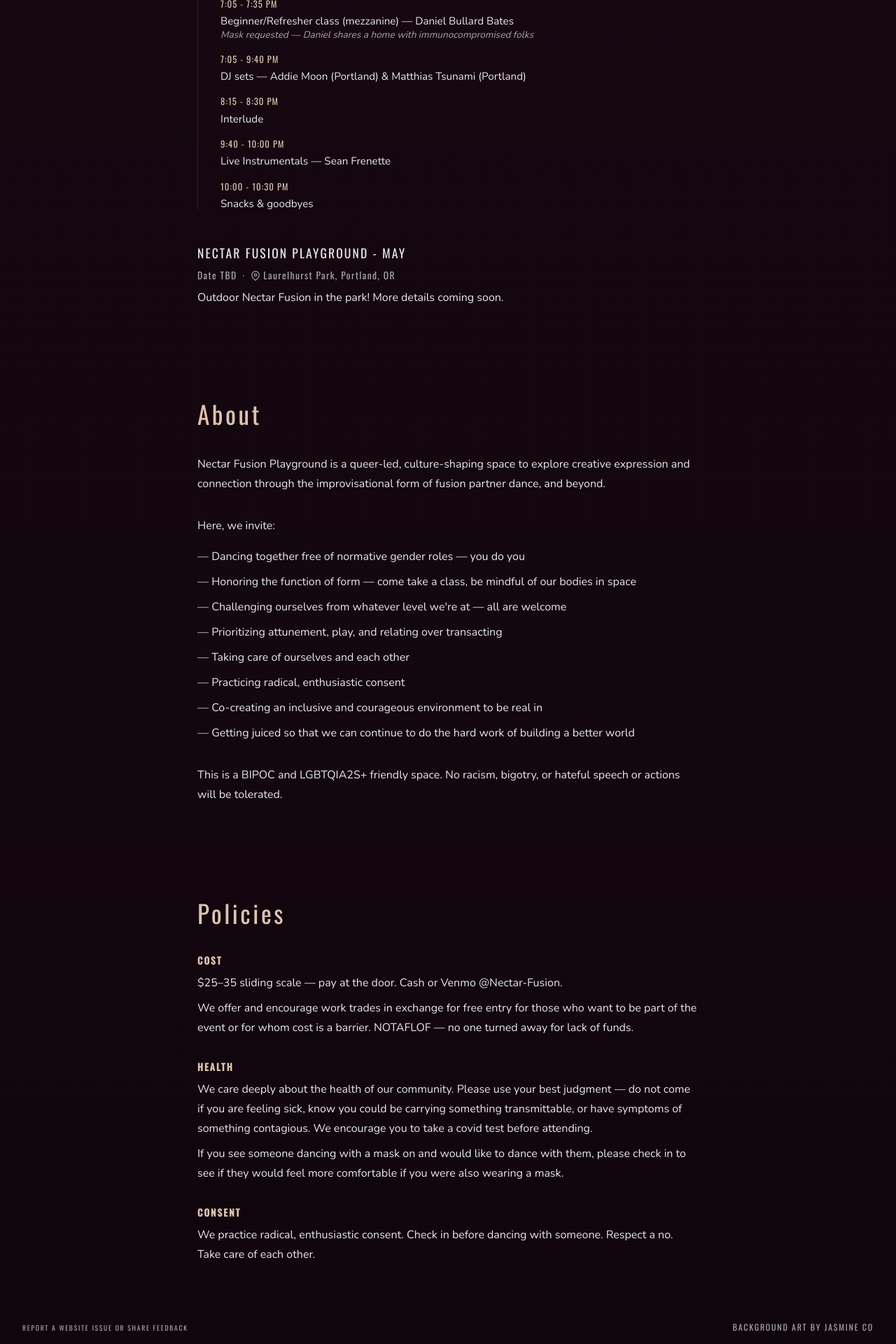
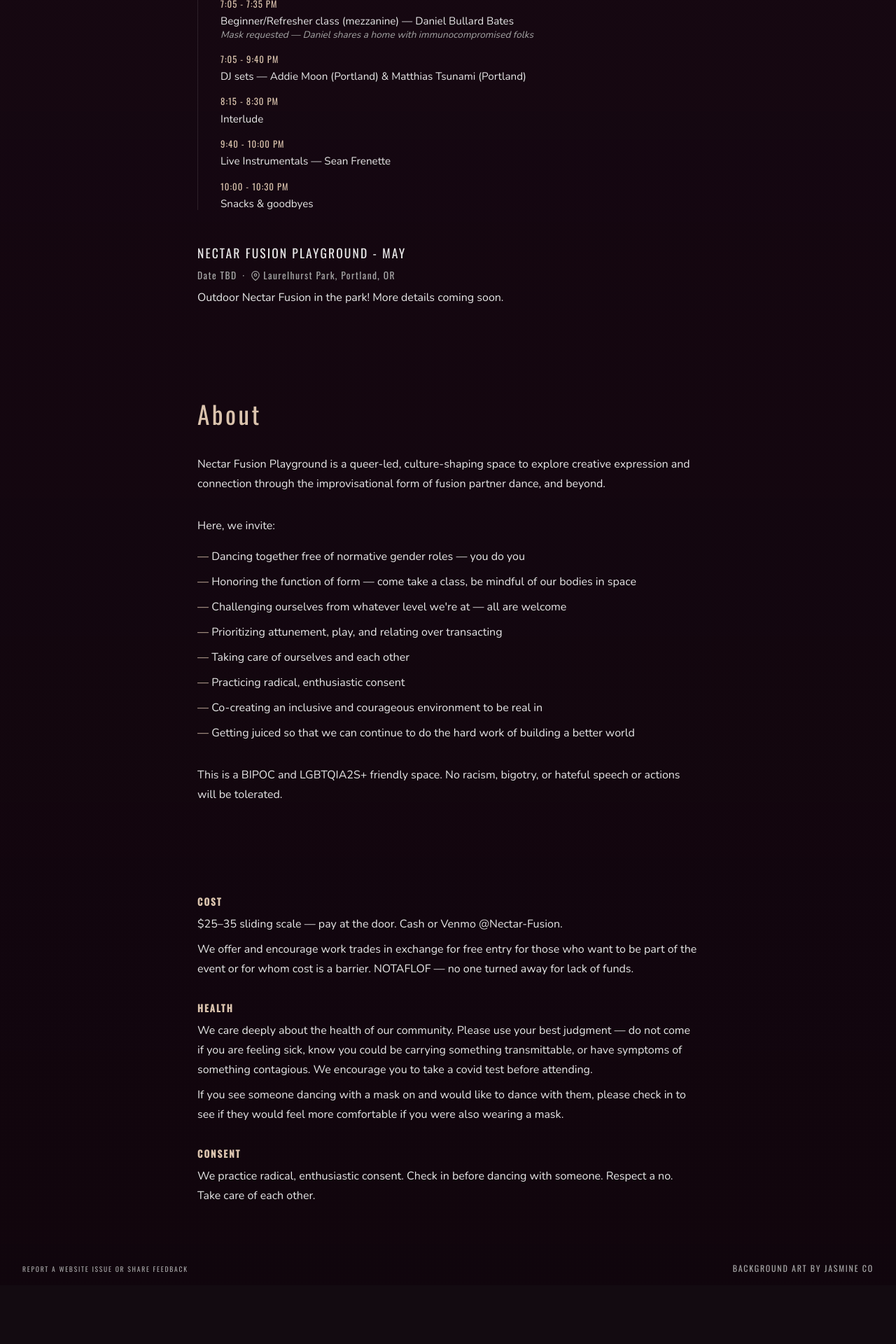
Before and after one commit to vccoffey/nectar, a Jekyll site: the page built from index.html, in a window 1280 px wide. Shown: the part 1328-3248 px from the top of the page at 70% size. Built offline with Jekyll 4.4.1, drawn with Linux system fonts in a browser that asks for light colours; after the commit the page ends 3164 px from its top, so only the background shows below that.

Commit message:
remove "Policies" header

```diff
--- a/_includes/policies.html
+++ b/_includes/policies.html
@@ -1,6 +1,4 @@
 <section id="policies" class="standard-flex">
-  <h2>Policies</h2>
-
   <div class="policy-block">
     <h3>Cost</h3>
     <p>$25–35 sliding scale — pay at the door. Cash or Venmo @Nectar-Fusion.</p>
--- a/assets/css/main.css
+++ b/assets/css/main.css
@@ -39,17 +39,19 @@
 }
 
 :root {
-  --bg-hue: 319;
+  --bg-hue-maroon: 319;
+  --bg-hue-golden-yellow: 40;
+  --bg-hue: var(--bg-hue-maroon);
   --bg-overscroll-color: hsl(var(--bg-hue), 25%, 6%);
   --bg-overlay-under-hero: hsla(var(--bg-hue), 60%, 8%, 0.4);
   --bg-gradient: linear-gradient(
     to bottom,
     transparent 0%,
     transparent calc(var(--hero-scale-px) * 0.84),
-    /* hsla(319, 60%, 8%, 0.4) calc(var(--hero-scale-px) * 0.89), */
-    hsla(319, 60%, 6%, 0.6) calc(var(--hero-scale-px) * 1.2),
-    /* hsla(319, 60%, 5%, 0.9) calc(var(--hero-scale-px) * 1.5), */
-    hsla(319, 60%, 4%, 0.8) 100%
+    /* hsla(var(--bg-hue), 60%, 8%, 0.4) calc(var(--hero-scale-px) * 0.89), */
+    hsla(var(--bg-hue), 60%, 6%, 0.6) calc(var(--hero-scale-px) * 1.2),
+    /* hsla(var(--bg-hue), 60%, 5%, 0.9) calc(var(--hero-scale-px) * 1.5), */
+    hsla(var(--bg-hue), 60%, 4%, 0.8) 100%
   );
   --accent: hsl(29, 38%, 77%);
   --text: hsl(0, 0%, 91%);
```
